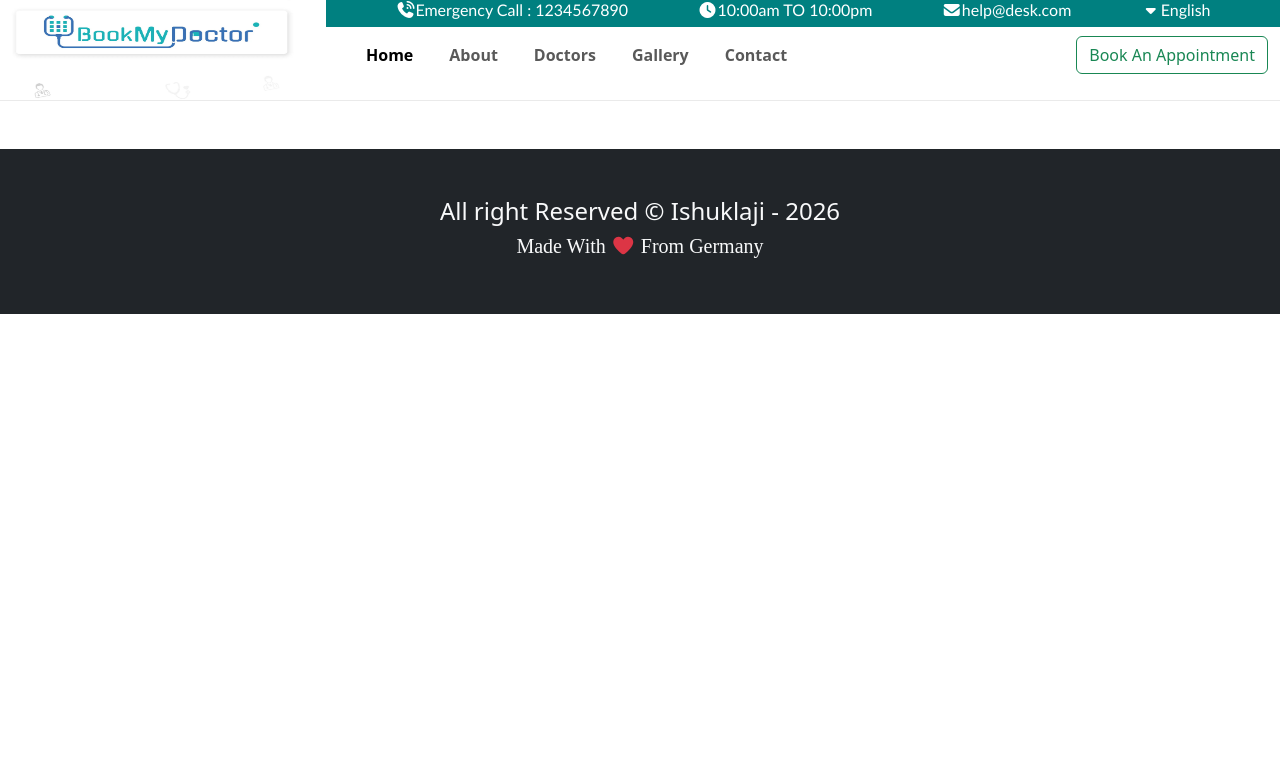
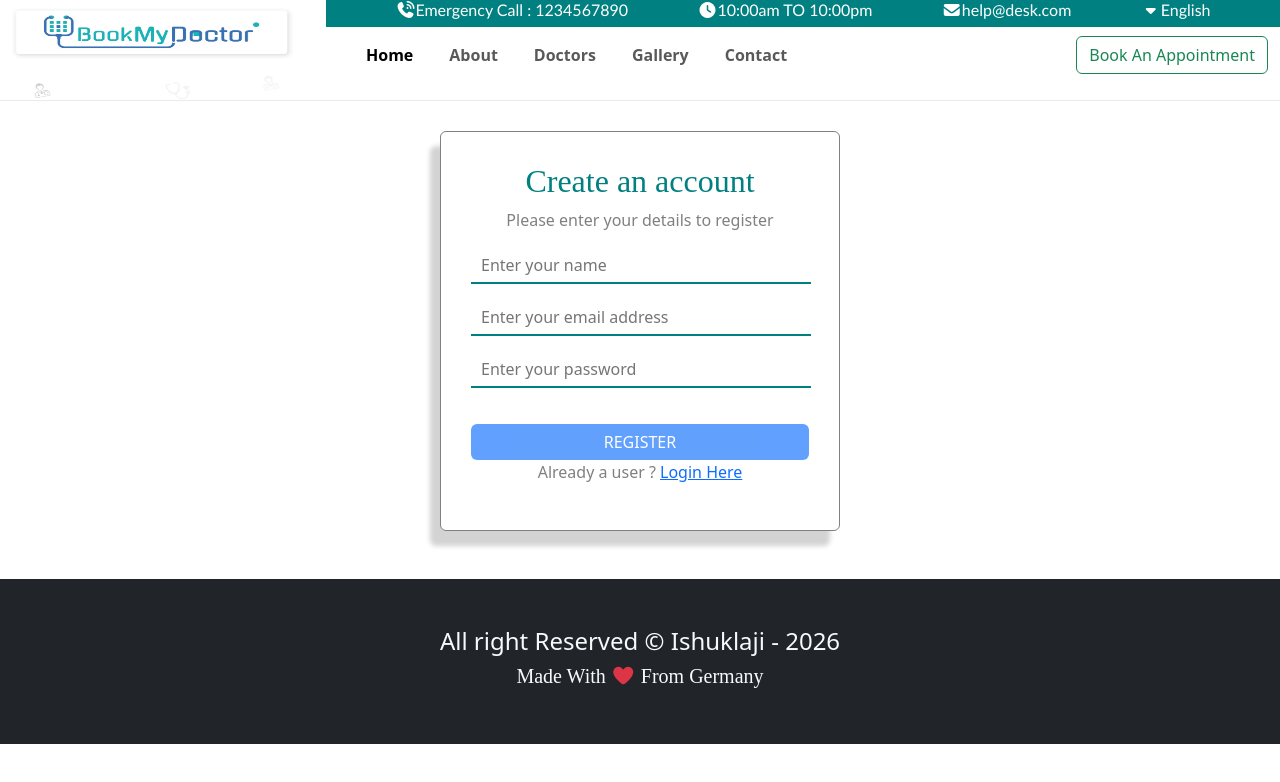
Before and after one commit to Ishuklaji/Appointment, a React (Vite) app in the folder client/: page /register in a window 1280 px wide. Shown: the top 782 px of the page. Built offline with nearby package versions, Linux system fonts and the light colour scheme.

Commit message:
login and register page

```diff
--- a/client/package.json
+++ b/client/package.json
@@ -12,6 +12,7 @@
   "dependencies": {
     "react": "^19.2.0",
     "react-dom": "^19.2.0",
+    "react-hot-toast": "^2.6.0",
     "react-photo-album": "^3.1.0",
     "react-router": "^7.13.0",
     "swiper": "^12.1.2",
--- a/client/src/App.jsx
+++ b/client/src/App.jsx
@@ -2,20 +2,26 @@ import "./App.css";
 import Footer from "./components/Layout/Footer/Footer";
 import Navbar from "./components/Layout/Navbar/Navbar";
 import About from "./pages/About";
+import Register from "./pages/Auth/Register";
 import Contact from "./pages/Contact";
 import GalleryPage from "./pages/Gallery/GalleryPage";
 import Home from "./pages/Home";
 import { Routes, Route } from "react-router";
+import { Toaster } from "react-hot-toast";
+import Login from "./pages/Auth/Login";
 
 function App() {
   return (
     <>
       <Navbar />
+      <Toaster />
       <Routes>
         <Route path="/" element={<Home />} />
         <Route path="/about" element={<About />} />
         <Route path="/contact" element={<Contact />} />
         <Route path="/gallery" element={<GalleryPage />} />
+        <Route path="/register" element={<Register />} />
+        <Route path="/login" element={<Login />} />
       </Routes>
       <Footer />
     </>
--- /dev/null
+++ b/client/src/pages/Auth/Auth.css
@@ -0,0 +1,42 @@
+.auth-container {
+  display: flex;
+  align-items: center;
+  justify-content: center;
+  margin: 30px 0px;
+  flex-direction: column;
+}
+
+.auth-container .card {
+  padding: 30px;
+  width: 400px;
+  border: 1px solid gray;
+  box-shadow: -10px 15px 5px lightgray;
+}
+
+.auth-container h2 {
+  color: teal;
+  text-align: center;
+  font-family: cursive;
+}
+
+.auth-container p {
+  color: gray;
+  text-align: center;
+}
+
+.auth-container input {
+  border: 1px solid lightgray;
+  border-bottom: 2px solid teal;
+  border-top: none;
+  border-left: none;
+  border-right: none;
+  border-radius: 0;
+  width: 340px;
+  padding: 5px 10px;
+}
+
+.auth-container button {
+  margin-top: 20px;
+  border: none;
+  background-color: rgb(3, 171, 171);
+}
--- /dev/null
+++ b/client/src/pages/Auth/Login.jsx
@@ -0,0 +1,66 @@
+import React, { useState } from "react";
+import "./Auth.css";
+import { NavLink, useNavigate } from "react-router";
+import toast from "react-hot-toast";
+
+const Login = () => {
+  const [email, setEmail] = useState("");
+  const [password, setPassword] = useState("");
+
+  const navigate = useNavigate();
+
+  const handleSubmit = (e) => {
+    e.preventDefault();
+    try {
+      console.log("login==> ", email, password);
+      toast.success("login successfully");
+      navigate("/profile");
+      setEmail("");
+      setPassword("");
+    } catch (error) {
+      console.log(error);
+      toast.error(error);
+    }
+  };
+
+  return (
+    <>
+      <div className="auth-container">
+        <div className="card">
+          <h2>Login</h2>
+          <p>Please enter your email & password</p>
+          <div className="form-group mb-3"></div>
+          <div className="form-group mb-3">
+            <input
+              type="email"
+              placeholder="enter your email address"
+              value={email}
+              onChange={(e) => setEmail(e.target.value)}
+            />
+          </div>
+          <div className="form-group mb-3">
+            <input
+              type="password"
+              placeholder="enter your password"
+              value={password}
+              onChange={(e) => setPassword(e.target.value)}
+            />
+          </div>
+          <button
+            className="btn btn-primary"
+            disabled={!email || !password}
+            onClick={handleSubmit}
+          >
+            LOGIN
+          </button>
+          <p className="mt-3">
+            {" "}
+            Not A user ? <NavLink to="/register">Register here!</NavLink>
+          </p>
+        </div>
+      </div>
+    </>
+  );
+};
+
+export default Login;
--- /dev/null
+++ b/client/src/pages/Auth/Register.jsx
@@ -0,0 +1,73 @@
+import React, { useState } from "react";
+import "./Auth.css";
+import { NavLink, useNavigate } from "react-router";
+import toast from "react-hot-toast";
+
+const Register = () => {
+  const [name, setName] = useState("");
+  const [email, setEmail] = useState("");
+  const [password, setPassword] = useState("");
+  const navigate = useNavigate();
+
+  const handleSubmit = (e) => {
+    try {
+      e.preventDefault();
+      console.log("register ==>", name, email, password);
+      toast.success("SignUp Success");
+      navigate("/login");
+      setName("");
+      setEmail("");
+      setPassword("");
+    } catch (error) {
+      console.log(error);
+      toast.error(error);
+    }
+  };
+
+  return (
+    <>
+      <div className="auth-container">
+        <div className="card">
+          <h2>Create an account</h2>
+          <p>Please enter your details to register</p>
+          <div className="form-group mb-3">
+            <input
+              type="text"
+              placeholder="Enter your name"
+              value={name}
+              onChange={(e) => setName(e.target.value)}
+            />
+          </div>
+          <div className="form-group mb-3">
+            <input
+              type="email"
+              placeholder="Enter your email address"
+              value={email}
+              onChange={(e) => setEmail(e.target.value)}
+            />
+          </div>
+          <div className="form-group mb-3">
+            <input
+              type="password"
+              placeholder="Enter your password"
+              value={password}
+              onChange={(e) => setPassword(e.target.value)}
+            />
+          </div>
+          <button
+            className="btn btn-primary"
+            disabled={!name || !email || !password}
+            onClick={handleSubmit}
+          >
+            REGISTER
+          </button>
+          <p>
+            Already a user ? <NavLink to="/login">Login Here</NavLink>
+          </p>
+        </div>
+      </div>
+    </>
+  );
+};
+
+export default Register;
```
Also changed, not shown: 1 other file (tests, documents, lock files or other folders).
